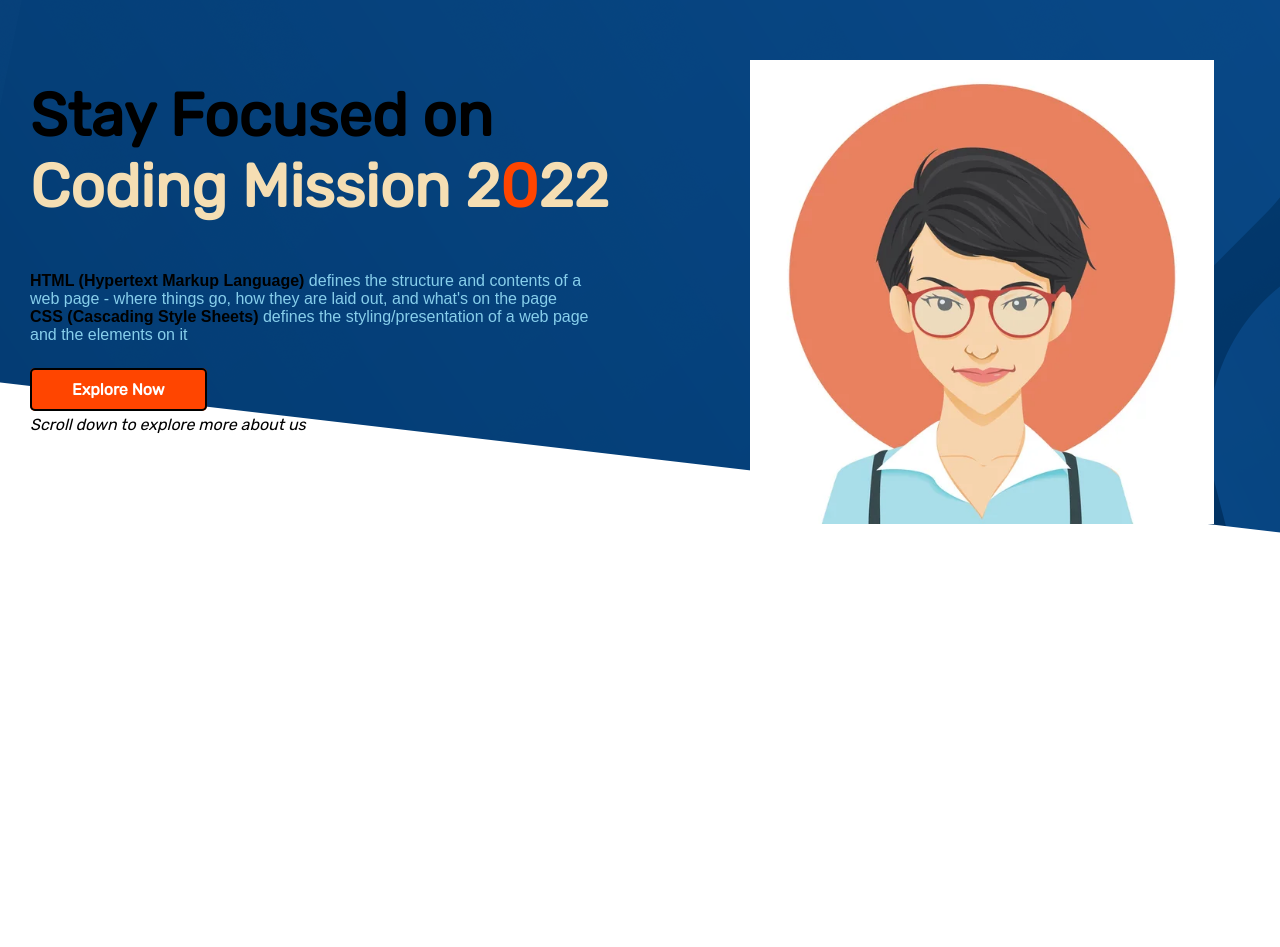
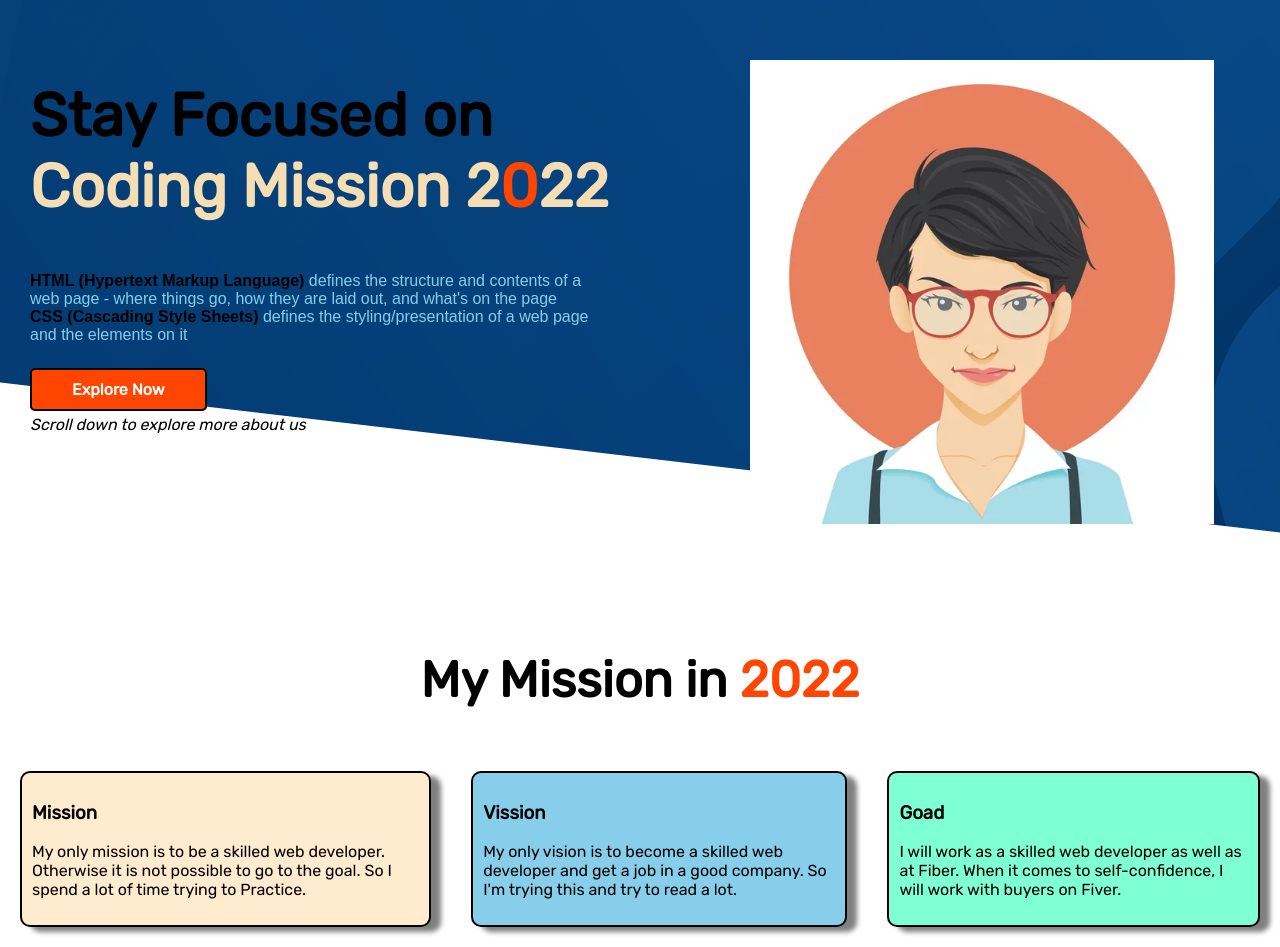
Before and after one commit to Sumit-Das-Avik/Co-Code.bd, a plain HTML site: page index.html in a window 1280 px wide. Before the commit the page ends 800 px from the top, so only its background shows below. Drawn offline with Linux system fonts and the light colour scheme.

Commit message:
contaiont

```diff
--- a/index.html
+++ b/index.html
@@ -24,9 +24,9 @@
           >
         </h1>
         <p class="para01">
-          <span class="html">HTML (Hypertext Markup Language)</span> defines the structure
-          and contents of a web page - where things go, how they are laid out,
-          and what's on the page <br>
+          <span class="html">HTML (Hypertext Markup Language)</span> defines the
+          structure and contents of a web page - where things go, how they are
+          laid out, and what's on the page <br />
           <span class="css">CSS (Cascading Style Sheets)</span> defines the
           styling/presentation of a web page and the elements on it
         </p>
@@ -39,7 +39,39 @@
         >
         <p><i> Scroll down to explore more about us </i></p>
       </div>
-      <div class="double-div"><img class="one-img" src="imgs/girl-avatar.jpg" alt="" /></div>
+      <div class="double-div">
+        <img class="one-img" src="imgs/girl-avatar.jpg" alt="" />
+      </div>
+    </section>
+
+    <section>
+      <h1 class="my-mission">My Mission in <span class="o"> 2022 </span></h1>
+      <div >
+        <div class="third-div">
+          <div class="misshion-vission-goal first">
+            <h3>Mission</h3>
+            <p>
+              My only mission is to be a skilled web developer. Otherwise it is
+              not possible to go to the goal. So I spend a lot of time trying to
+              Practice.
+            </p>
+          </div>
+          <div class="misshion-vission-goal second">
+            <h3>Vission</h3>
+            <p>
+              My only vision is to become a skilled web developer and get a job
+              in a good company. So I'm trying this and try to read a lot.
+            </p>
+          </div>
+          <div class="misshion-vission-goal third">
+            <h3>Goad</h3>
+            <p>
+              I will work as a skilled web developer as well as at Fiber. When
+              it comes to self-confidence, I will work with buyers on Fiver.
+            </p>
+          </div>
+        </div>
+      </div>
     </section>
   </body>
 </html>
--- a/style.css
+++ b/style.css
@@ -8,6 +8,7 @@ body{
     display: flex;
     background-image: url(imgs/header-bg.png);
     background-repeat: no-repeat;
+
 }
 .double-div{
     width: 50%;
@@ -54,3 +55,29 @@ body{
     width: 80%;
     padding: 30px 30px 50px 80px;
 }
+
+.my-mission{
+    text-align: center;
+    font-weight: 700;
+    font-size: 50px;
+}
+.third-div{
+    display: flex;
+}
+.misshion-vission-goal{
+    padding: 10px;
+    border: 2px solid black;
+    border-radius: 10px;
+    margin: 20px;
+    box-shadow: 10px 5px 5px gray;
+}
+.first{
+    background-color: blanchedalmond;
+
+}
+.second{
+    background-color: skyblue;
+}
+.third{
+    background-color: aquamarine;
+}
```
Also changed, not shown: imgs/1051.png_300.png (added), imgs/788-7888624_web-development-background-png.png (added).
